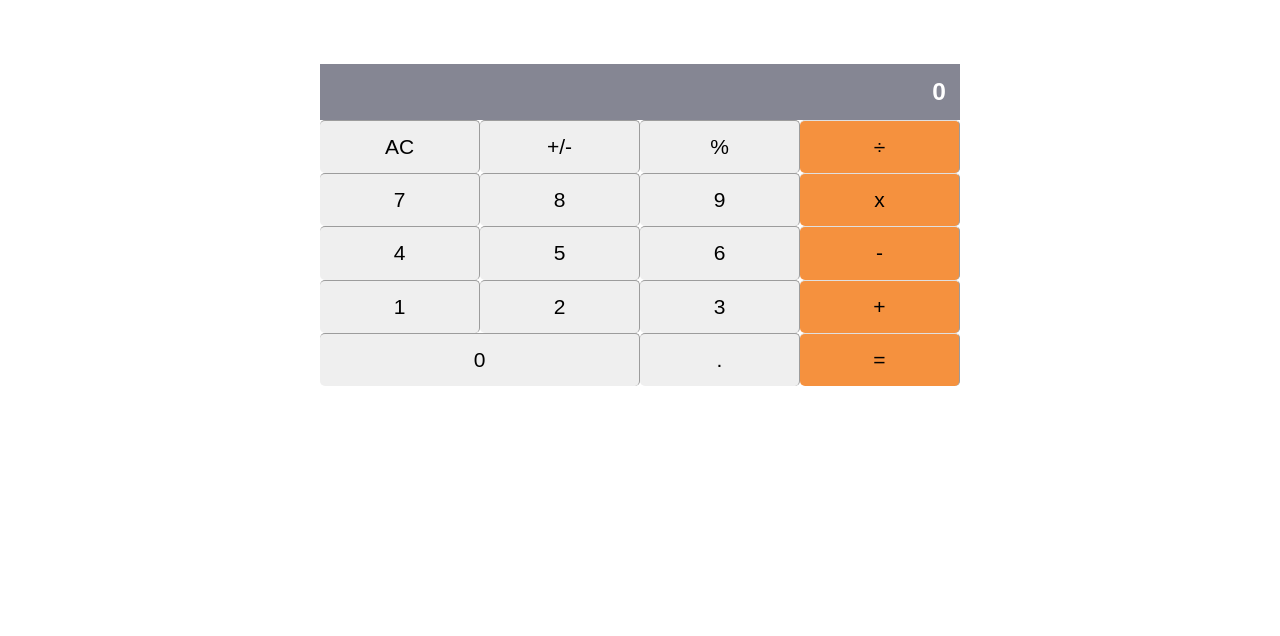
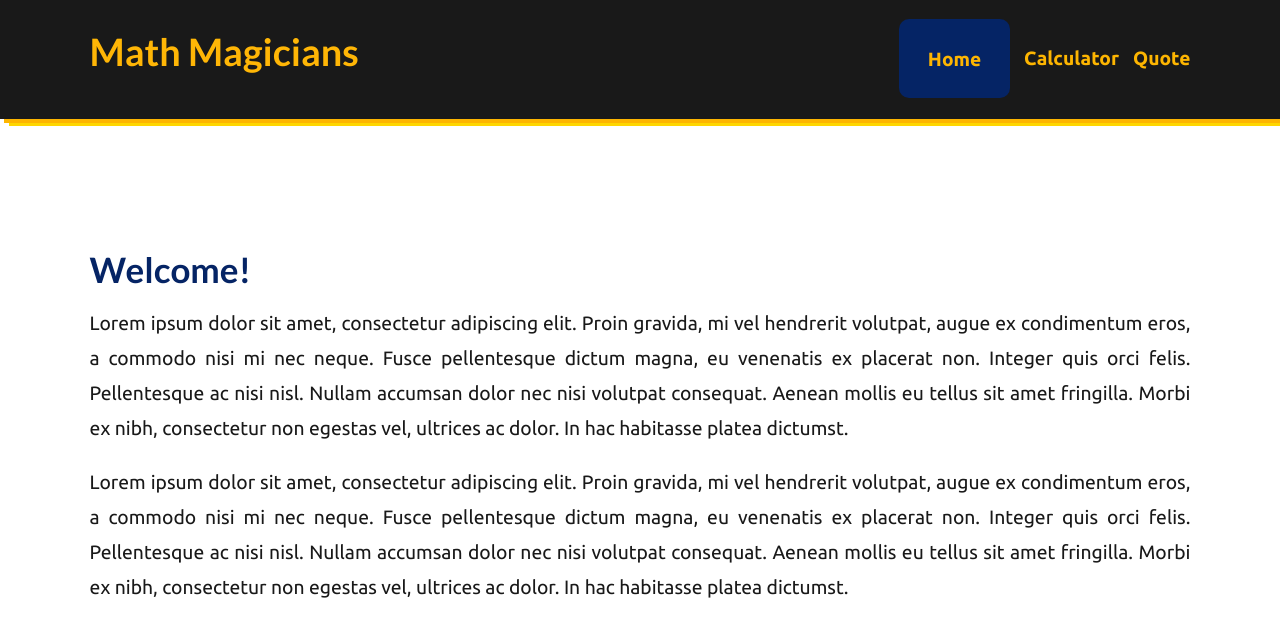
Before and after one commit to akos29/math-magicians, a React (Create React App) app: page / in a window 1280 px wide. Shown: the top 636 px of the page. Built offline with nearby package versions, Linux system fonts and the light colour scheme.

Commit message:
Add home, about and calculator js and use react router

```diff
--- a/package.json
+++ b/package.json
@@ -9,6 +9,7 @@
     "big.js": "^6.2.1",
     "react": "^18.2.0",
     "react-dom": "^18.2.0",
+    "react-router-dom": "^6.4.5",
     "react-scripts": "5.0.1",
     "web-vitals": "^2.1.4"
   },
--- a/src/App.js
+++ b/src/App.js
@@ -1,10 +1,37 @@
 import React from 'react';
-import Calculator from './components/Calculator';
+import { Route, Routes } from 'react-router-dom';
+import Header from './components/Header';
+import Home from './pages/Home';
+import Quote from './pages/Quote';
+import Math from './pages/Math';
 
 const App = () => (
-  <div className="container">
-    <Calculator />
-  </div>
+  <>
+    <Header />
+    <div className="container">
+      <Routes>
+        <Route
+          exact
+          path="/"
+          element={
+            <Home />
+        }
+        />
+        <Route
+          path="/calculator"
+          element={
+            <Math />
+        }
+        />
+        <Route
+          path="/quote"
+          element={
+            <Quote />
+        }
+        />
+      </Routes>
+    </div>
+  </>
 );
 
 export default App;
--- /dev/null
+++ b/src/components/Header.js
@@ -0,0 +1,13 @@
+import React from 'react';
+import Navbar from './Navbar';
+
+function Header() {
+  return (
+    <div className="header">
+      <h1>Math Magicians</h1>
+      <Navbar />
+    </div>
+  );
+}
+
+export default Header;
--- /dev/null
+++ b/src/components/Navbar.js
@@ -0,0 +1,27 @@
+import React, { useEffect, useState } from 'react';
+import { NavLink } from 'react-router-dom';
+
+function Navbar() {
+  const [active, setActive] = useState('Home');
+  const handleChange = (e) => {
+    setActive(e.target.innerHTML);
+  };
+
+  useEffect(() => {
+    console.log('first');
+  }, [active]);
+
+  return (
+    <div>
+      <nav>
+        <ul>
+          <li><NavLink to="/" onClick={handleChange} className={active === 'Home' ? 'active' : ''}>Home</NavLink></li>
+          <li><NavLink to="/calculator" onClick={handleChange} className={active === 'Calculator' ? 'active' : ''}>Calculator</NavLink></li>
+          <li><NavLink to="/quote" onClick={handleChange} className={active === 'Quote' ? 'active' : ''}>Quote</NavLink></li>
+        </ul>
+      </nav>
+    </div>
+  );
+}
+
+export default Navbar;
--- a/src/index.css
+++ b/src/index.css
@@ -6,25 +6,101 @@
   margin: 0;
   box-sizing: border-box;
   font-family: 'Ubuntu', sans-serif;
+  transition: all 0.5s ease-out;
 }
 
 :root {
-  --primary: #f5913e;
+  --primary: #ffb606;
+  --primary-bg: #1c1c1c;
   --secondary: #e0e0e0;
   --bg-color: #858693;
   --bg-border: #9c9c9c;
   --text: black;
+  --black: #191919;
+  --gold: #fed600;
+  --gold-200: #fdb501;
+  --blue: #1b3b80;
+  --blue-100: #052465;
 }
 
 .container {
-  /* background-color: var(--secondary) */
+  display: flex;
+  align-items: center;
+  justify-content: flex-start;
   color: var(--primary);
+  margin: 10% 7%;
+  transition: all 0.5s ease-out;
+}
+
+.quote {
+  padding: 10%;
+}
+
+.active {
+  background-color: var(--blue-100);
+  padding: 1.5em;
+  border-radius: 10px;
+}
+
+.calc-container {
+  display: flex;
+  align-items: flex-start;
+  flex: 1;
+  justify-content: space-between;
+}
+
+h1 {
+  color: var(--primary);
+  font-size: 2.7em;
+  font-weight: 700;
+}
+
+h2 {
+  color: var(--blue-100);
+  align-items: center;
+  justify-content: center;
+  font-size: 2.5em;
+}
+
+p {
+  color: var(--black);
+  font-size: 1.38rem;
+  line-height: 2.5rem;
+  text-align: justify;
+}
+
+.header {
+  display: flex;
+  align-items: center;
+  justify-content: space-between;
+  background: var(--black);
+  padding: 2em 7%;
+  box-shadow: var(--gold-200) 4px 4px, var(--gold) 9px 7px;
+}
+
+.header nav ul {
+  display: flex;
+  list-style: none;
+  gap: 1em;
+}
+
+.header nav ul li {
+  list-style: none;
+}
+
+.header nav ul li a {
+  text-decoration: none;
+  color: var(--gold-200);
+  font-size: 1.37em;
+  font-weight: 600;
 }
 
 .calc {
   background-color: transparent;
   width: 50%;
-  margin: 5% auto;
+  margin: auto;
+  padding: 0.41rem;
+  border: 1px solid var(--blue-100);
 }
 
 .row-group {
--- a/src/index.js
+++ b/src/index.js
@@ -1,17 +1,14 @@
 import React from 'react';
 import ReactDOM from 'react-dom/client';
+import { BrowserRouter } from 'react-router-dom';
 import './index.css';
 import App from './App';
-// import reportWebVitals from './reportWebVitals';
 
 const root = ReactDOM.createRoot(document.getElementById('root'));
 root.render(
   <React.StrictMode>
-    <App />
+    <BrowserRouter>
+      <App />
+    </BrowserRouter>
   </React.StrictMode>,
 );
-
-// // If you want to start measuring performance in your app, pass a function
-// // to log results (for example: reportWebVitals(console.log))
-// // or send to an analytics endpoint. Learn more: https://bit.ly/CRA-vitals
-// reportWebVitals();
--- /dev/null
+++ b/src/pages/Home.js
@@ -0,0 +1,13 @@
+/* eslint-disable max-len */
+import React from 'react';
+
+const Home = () => (
+  <div>
+    <h2>Welcome!</h2>
+    <p>Lorem ipsum dolor sit amet, consectetur adipiscing elit. Proin gravida, mi vel hendrerit volutpat, augue ex condimentum eros, a commodo nisi mi nec neque. Fusce pellentesque dictum magna, eu venenatis ex placerat non. Integer quis orci felis. Pellentesque ac nisi nisl. Nullam accumsan dolor nec nisi volutpat consequat. Aenean mollis eu tellus sit amet fringilla. Morbi ex nibh, consectetur non egestas vel, ultrices ac dolor. In hac habitasse platea dictumst.</p>
+
+    <p>Lorem ipsum dolor sit amet, consectetur adipiscing elit. Proin gravida, mi vel hendrerit volutpat, augue ex condimentum eros, a commodo nisi mi nec neque. Fusce pellentesque dictum magna, eu venenatis ex placerat non. Integer quis orci felis. Pellentesque ac nisi nisl. Nullam accumsan dolor nec nisi volutpat consequat. Aenean mollis eu tellus sit amet fringilla. Morbi ex nibh, consectetur non egestas vel, ultrices ac dolor. In hac habitasse platea dictumst.</p>
+  </div>
+);
+
+export default Home;
--- /dev/null
+++ b/src/pages/Math.js
@@ -0,0 +1,13 @@
+import React from 'react';
+import Calculator from '../components/Calculator';
+
+function Math() {
+  return (
+    <div className="calc-container">
+      <h2>Let&apos;s do some math</h2>
+      <Calculator />
+    </div>
+  );
+}
+
+export default Math;
--- /dev/null
+++ b/src/pages/Quote.js
@@ -0,0 +1,10 @@
+/* eslint-disable max-len */
+import React from 'react';
+
+const Quote = () => (
+  <div>
+    <h2 className="quote">Mathematics is not about numbers, equations, computations, or algorithms: it is about understanding. -William Paul Thurston</h2>
+  </div>
+);
+
+export default Quote;
```
Also changed, not shown: 1 other file (tests, documents, lock files or other folders).
